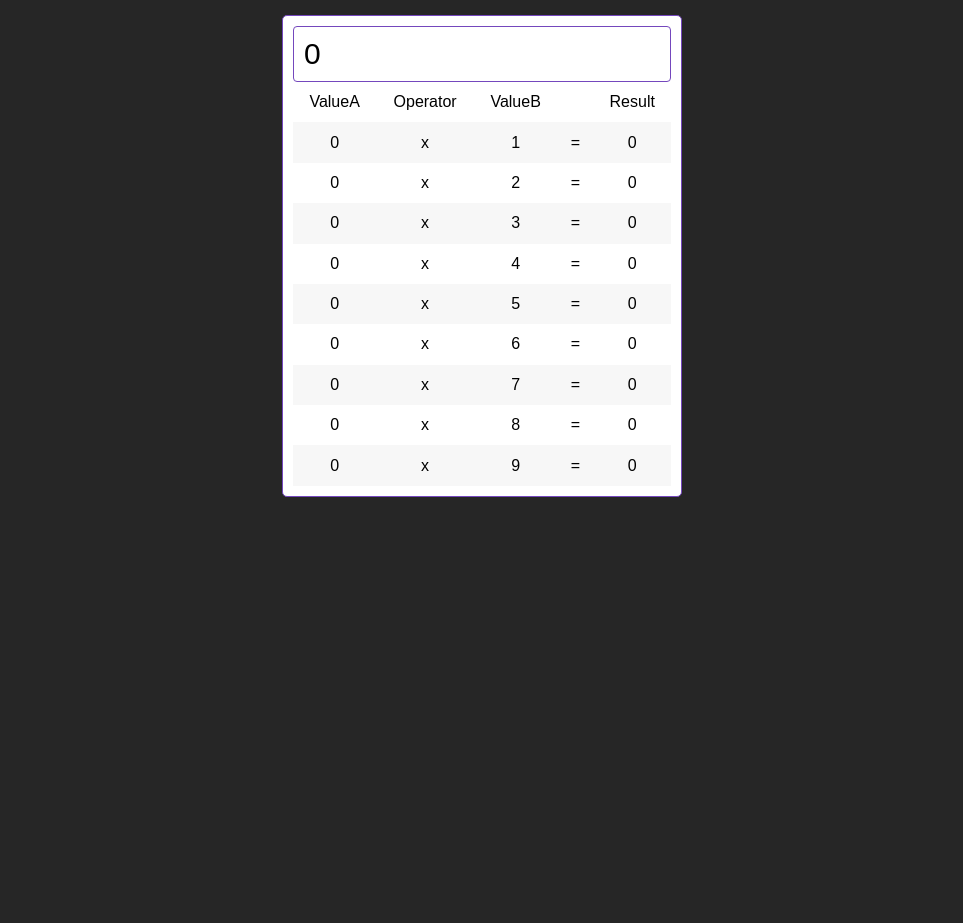
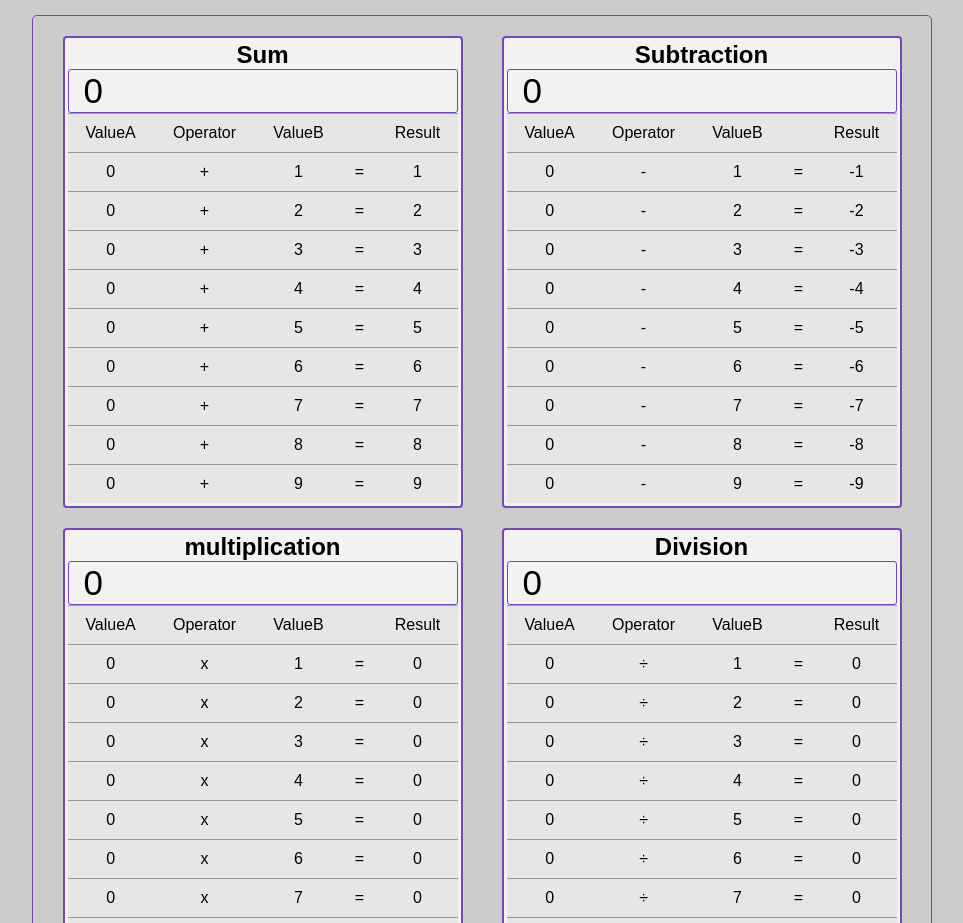
Before and after one commit to Pvictor01/Tabuada, a plain HTML site: page index.html in a window 1280 px wide. Shown: the part 125-1048 px from the top of the page, without its empty margins (158-1121 px from the left). Before the commit the page ends 800 px from the top, so only its background shows below. Drawn offline with Linux system fonts and the light colour scheme.

Commit message:
Tabuada1.1

```diff
--- a/index.html
+++ b/index.html
@@ -3,17 +3,23 @@
   <meta charset="UTF-8">
   <meta http-equiv="X-UA-Compatible" content="IE=edge">
   <meta name="viewport" content="width=device-width, initial-scale=1.0">
-  <link rel="stylesheet" href="style.css">
+  <link rel="stylesheet" href="./styles/sumStyle.css">
+  <link rel="stylesheet" href="./styles/subtractionStyle.css">
+  <link rel="stylesheet" href="./styles/multiplicationStyle.css">
+  <link rel="stylesheet" href="./styles/divisionStyle.css">
   <title>Tabuada</title>
 </head>
 <body>
   <header>
-    <img src="./icons8-estimativas-96.png" alt="">
-    <p>TABUADA</p>
+    <img src="./styles/icons8-estimativas-96.png" alt="Ícone da pagina">
   </header>
+
   <div class="content-center">
-    <input type="number"id="valueA" value="0">
-    <table id="table">
+
+    <article id="sum">
+      <h2>Sum</h2>
+      <input type="number" id="valueSum" value="0">
+      <table id="tableSum">
         <thead>
           <tr>
             <td>ValueA</td>
@@ -25,7 +31,63 @@
         </thead>
         <tbody></tbody>
       </table>
+    </article>
+
+
+    <article id="subtraction">
+      <h2>Subtraction</h2>
+      <input type="number" id="valueSubtraction" value="0">
+      <table id="tableSubtraction">
+        <thead>
+          <tr>
+            <td>ValueA</td>
+            <td>Operator</td>
+            <td>ValueB</td>
+            <td>&nbsp;</td>
+            <td>Result</td>
+          </tr>
+        </thead>
+        <tbody></tbody>
+      </table>
+    </article>
+
+    <article id="multiplication">
+      <h2>multiplication</h2>
+      <input type="number" id="valueMultiplication" value="0">
+        <table id="tableMultiplication">
+          <thead>
+            <tr>
+              <td>ValueA</td>
+              <td>Operator</td>
+              <td>ValueB</td>
+              <td>&nbsp;</td>
+              <td>Result</td>
+            </tr>
+          </thead>
+          <tbody></tbody>
+        </table>
+    </article>
+
+    <article id="division">
+      <h2>Division</h2>
+      <input type="number" id="valueDivision" value="0">
+      <table id="tableDivision">
+        <thead>
+          <tr>
+            <td>ValueA</td>
+            <td>Operator</td>
+            <td>ValueB</td>
+            <td>&nbsp;</td>
+            <td>Result</td>
+          </tr>
+        </thead>
+        <tbody></tbody>
+      </table>
+    </article>
   </div>
-  <script src="./scrypt.js"></script>
+  <script src="./scrypts/sum.js"></script>
+  <script src="./scrypts/subtraction.js"></script>
+  <script src="./scrypts/multiplication.js"></script>
+  <script src="./scrypts/division.js"></script>
 </body>
 </html>
--- a/scrypt.js
+++ /dev/null
@@ -1,28 +0,0 @@
-function calculoTabuada () {
-  let tabuada = document.querySelector('#table tbody')
-
-  let valueA = parseInt(document.querySelector('#valueA').value)
-
-  tabuada.innerHTML = ''
-
-  for (let valueB = 1; valueB <= 9; valueB++) {
-    let result = valueA * valueB
-
-    let template = `
-        <td>${valueA}</td>
-        <td>x</td>
-        <td>${valueB}</td>
-        <td>=</td>
-        <td>${result}</td>
-    `;
-
-    let tr = document.createElement('tr')
-    tr.innerHTML = template
-
-    tabuada.append(tr)
-  }
-}
-
-calculoTabuada()
-
-document.querySelector('#valueA').addEventListener('change', calculoTabuada)
--- /dev/null
+++ b/scrypts/division.js
@@ -0,0 +1,27 @@
+function division() {
+  let tabuada = document.querySelector('#tableDivision tbody')
+
+  let valueA = parseInt(document.querySelector('#valueDivision').value)
+
+  tabuada.innerHTML = ''
+
+  for(valueB = 1; valueB <= 9; valueB++) {
+    let result = valueA / valueB
+
+    template = `
+      <td>${valueA}</td>
+      <td>÷</td>
+      <td>${valueB}</td>
+      <td>=</td>
+      <td>${result}</td>
+    `;
+
+    let tr = document.createElement('tr')
+    tr.innerHTML = template
+
+    tabuada.append(tr)
+  }
+}
+division()
+
+document.querySelector('#valueDivision').addEventListener('change', division)
--- /dev/null
+++ b/scrypts/multiplication.js
@@ -0,0 +1,27 @@
+function multiplication() {
+  let tabuada = document.querySelector('#tableMultiplication tbody')
+
+  let valueA = parseInt(document.querySelector('#valueMultiplication').value)
+
+  tabuada.innerHTML = ''
+
+  for(valueB = 1; valueB <= 9; valueB++) {
+    let result = valueA * valueB
+
+    template = `
+      <td>${valueA}</td>
+      <td>x</td>
+      <td>${valueB}</td>
+      <td>=</td>
+      <td>${result}</td>
+    `;
+
+    let tr = document.createElement('tr')
+    tr.innerHTML = template
+
+    tabuada.append(tr)
+  }
+}
+multiplication()
+
+document.querySelector('#valueMultiplication').addEventListener('change', multiplication)
--- /dev/null
+++ b/scrypts/subtraction.js
@@ -0,0 +1,27 @@
+function subtraction() {
+  let tabuada = document.querySelector('#tableSubtraction tbody')
+
+  let valueA = parseInt(document.querySelector('#valueSubtraction').value)
+
+  tabuada.innerHTML = ''
+
+  for(valueB = 1; valueB <= 9; valueB++) {
+    let result = valueA - valueB
+
+    template = `
+      <td>${valueA}</td>
+      <td>-</td>
+      <td>${valueB}</td>
+      <td>=</td>
+      <td>${result}</td>
+    `;
+
+    let tr = document.createElement('tr')
+    tr.innerHTML = template
+
+    tabuada.append(tr)
+  }
+}
+subtraction()
+
+document.querySelector('#valueSubtraction').addEventListener('change', subtraction)
--- /dev/null
+++ b/scrypts/sum.js
@@ -0,0 +1,27 @@
+function sum() {
+  let tabuada = document.querySelector('#tableSum tbody')
+
+  let valueA = parseInt(document.querySelector('#valueSum').value)
+
+  tabuada.innerHTML = ''
+
+  for(valueB = 1; valueB <= 9; valueB++) {
+    let result = valueA + valueB
+
+    template = `
+      <td>${valueA}</td>
+      <td>+</td>
+      <td>${valueB}</td>
+      <td>=</td>
+      <td>${result}</td>
+    `;
+
+    let tr = document.createElement('tr')
+    tr.innerHTML = template
+
+    tabuada.append(tr)
+  }
+}
+sum()
+
+document.querySelector('#valueSum').addEventListener('change', sum)
--- /dev/null
+++ b/styles/divisionStyle.css
@@ -0,0 +1,41 @@
+#Division {
+  display: flex;
+  width: 100%;
+  max-width: 400px;
+  margin: 10px auto;
+  border: 2px solid rgb(116, 71, 189);
+  border-radius: 4px;
+  text-align: center;
+  padding: 3px;
+  background-color: #f2f2f2;
+  flex-wrap: wrap;
+}
+
+#Division h2 {
+  margin: auto;
+}
+
+#valueDivision{
+  width: 100%;
+  font-size: 35px;
+  border-radius: 3px;
+  background-color: #f2f2f2;
+  border: 1px solid rgb(116, 71, 189);
+  padding-left: 15px;
+}
+
+#Division table {
+  width: 100%;
+  border-collapse: collapse;
+}
+
+#Division table td {
+  padding: 10px;
+  background-color: rgba(0, 0, 0, 0.05);
+  border-top: 1px solid rgba(0, 0, 0, 0.35);
+  text-align: center;
+}
+
+#Division tr:hover {
+  background-color: rgba(0, 0, 0, 0.15);
+}
--- /dev/null
+++ b/styles/multiplicationStyle.css
@@ -0,0 +1,41 @@
+#multiplication {
+  display: flex;
+  width: 100%;
+  max-width: 400px;
+  margin: 10px auto;
+  border: 2px solid rgb(116, 71, 189);
+  border-radius: 4px;
+  text-align: center;
+  padding: 3px;
+  background-color: #f2f2f2;
+  flex-wrap: wrap;
+}
+
+#multiplication h2 {
+  margin: auto;
+}
+
+#valueMultiplication{
+  width: 100%;
+  font-size: 35px;
+  border-radius: 3px;
+  background-color: #f2f2f2;
+  border: 1px solid rgb(116, 71, 189);
+  padding-left: 15px;
+}
+
+#multiplication table {
+  width: 100%;
+  border-collapse: collapse;
+}
+
+#multiplication table td {
+  padding: 10px;
+  background-color: rgba(0, 0, 0, 0.05);
+  border-top: 1px solid rgba(0, 0, 0, 0.35);
+  text-align: center;
+}
+
+#multiplication tr:hover {
+  background-color: rgba(0, 0, 0, 0.15);
+}
--- /dev/null
+++ b/styles/subtractionStyle.css
@@ -0,0 +1,41 @@
+#subtraction {
+  display: flex;
+  width: 100%;
+  max-width: 400px;
+  margin: 10px auto;
+  border: 2px solid rgb(116, 71, 189);
+  border-radius: 4px;
+  text-align: center;
+  padding: 3px;
+  background-color: #f2f2f2;
+  flex-wrap: wrap;
+}
+
+#subtraction h2 {
+  margin: auto;
+}
+
+#valueSubtraction{
+  width: 100%;
+  font-size: 35px;
+  border-radius: 3px;
+  background-color: #f2f2f2;
+  border: 1px solid rgb(116, 71, 189);
+  padding-left: 15px;
+}
+
+#subtraction table {
+  width: 100%;
+  border-collapse: collapse;
+}
+
+#subtraction table td {
+  padding: 10px;
+  background-color: rgba(0, 0, 0, 0.05);
+  border-top: 1px solid rgba(0, 0, 0, 0.35);
+  text-align: center;
+}
+
+#subtraction tr:hover {
+  background-color: rgba(0, 0, 0, 0.15);
+}
--- a/style.css
+++ b/styles/sumStyle.css
@@ -4,39 +4,80 @@
 
 body {
   margin: 0;
-  background-color: rgba(0, 0, 0, .85);
+  background-color: rgba(0, 0, 0, 0.20);
   font-family: Arial, Helvetica, sans-serif;
 }
 
 header {
+  display: flex;
   width: 100%;
   height: 70px;
   max-width: 70px;
   margin: 20px auto;
-  align-items: center;
 }
 
 header img {
   width: 100%;
   max-width: 100px;
+  margin: auto;
 }
 
-p {
-  font-size: 15px;
-  color: aliceblue;
+.content-center h2 {
+  margin: auto;
 }
 
 .content-center {
-  background-color: white;
+  display: flex;
+  flex-wrap: wrap;
   border: 1px solid rgb(116, 71, 189);
   border-radius: 5px;
   width: 100%;
-  max-width: 400px;
+  max-width:900px;
+  min-width: 350px;
   margin: 50px auto;
   padding: 10px;
+  text-align: center;
 }
 
-.content-center table {
+#sum {
+  width: 100%;
+  margin: 10px auto;
+  max-width: 400px;
+  border: 2px solid rgb(116, 71, 189);
+  border-radius: 4px;
+  padding: 3px;
+  background-color: #f2f2f2;
+  flex-wrap: wrap;
+}
+
+#valueSum {
+  width: 100%;
+  font-size: 35px;
+  border-radius: 3px;
+  background-color: #f2f2f2;
+  border: 1px solid rgb(116, 71, 189);
+  padding-left: 15px;
+}
+
+#sum table {
+  width: 100%;
+  border-collapse: collapse;
+}
+
+#sum table td {
+  padding: 10px;
+  background-color: rgba(0, 0, 0, 0.05);
+  border-top: 1px solid rgba(0, 0, 0, 0.35);
+  text-align: center;
+}
+
+#sum tr:hover {
+  background-color: rgba(0, 0, 0, 0.15);
+}
+
+
+/*
+#table {
   text-align: center;
   margin: auto;
   width: 100%;
```
Also changed, not shown: styles/icons8-estimativas-96.png (renamed from icons8-estimativas-96.png). Lines whose indentation alone changed are shown as unchanged.
